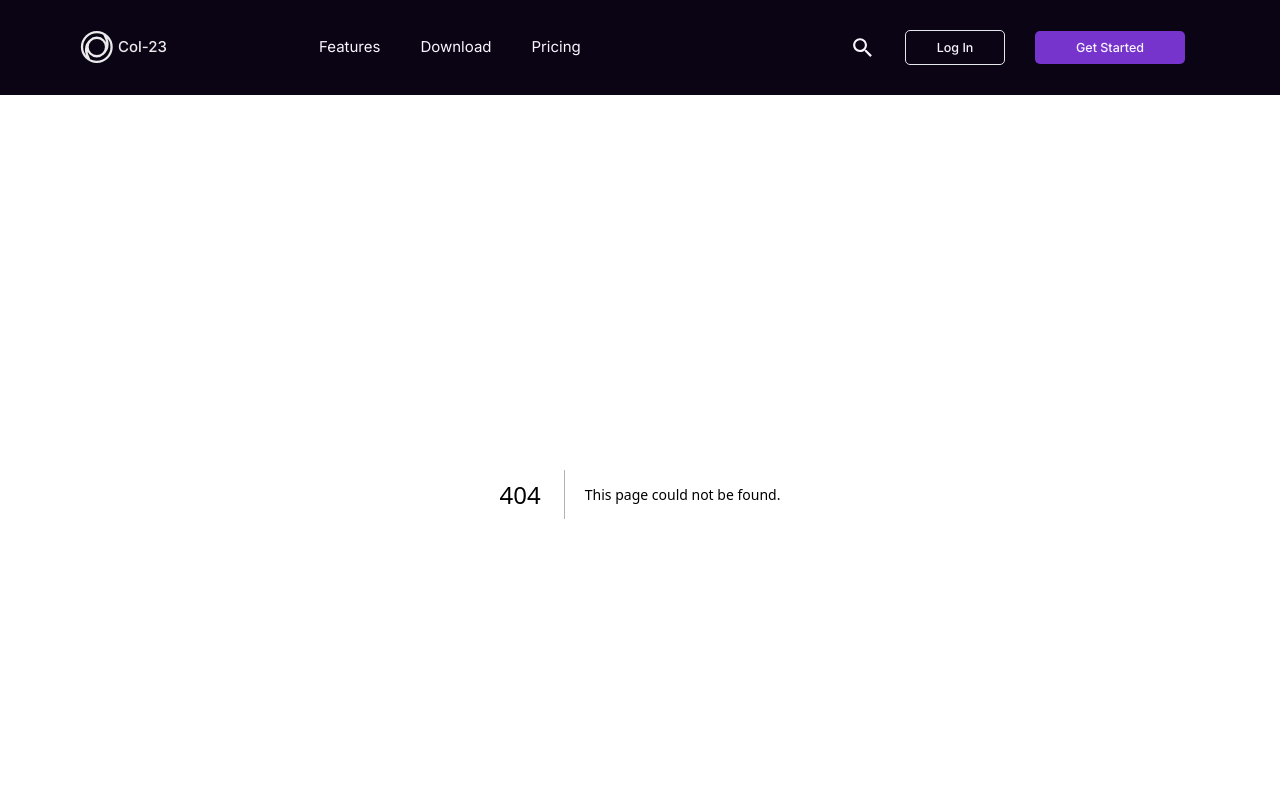
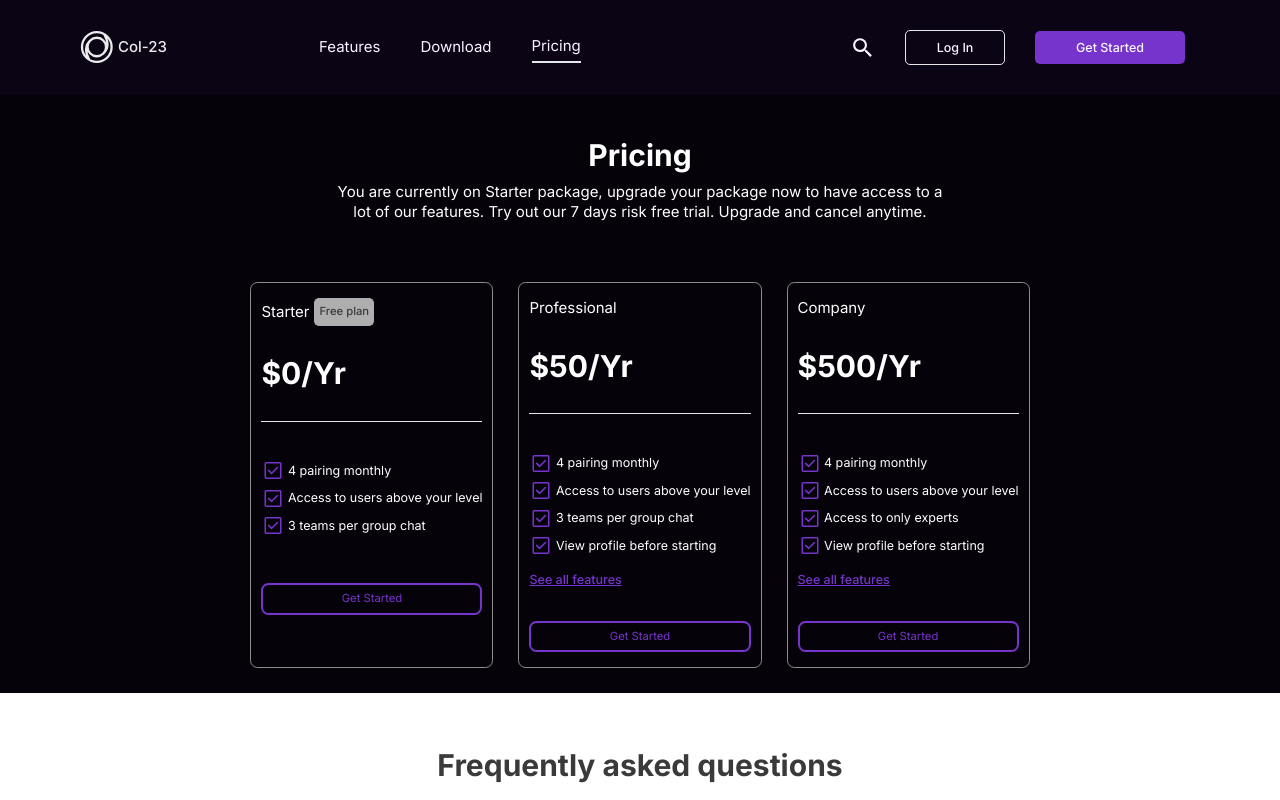
Before and after one commit to s8nclone/col-23, a Next.js app: page /pricing in a window 1280 px wide. Before the commit this address had no page. Shown: the top 800 px of the page. Built offline with nearby package versions, Linux system fonts and the light colour scheme.

Commit message:
feat: adding pricing page

```diff
--- /dev/null
+++ b/src/app/pricing/page.js
@@ -0,0 +1,22 @@
+import FaqSection from '@/components/FAQSection/FaqSection'
+import PricingPlans from '@/components/PricingPlans'
+import CollaborationTools from '@/components/collaborationTools'
+import React from 'react'
+
+const page = () => {
+    return (
+        <main className="bg-[#050209] py-4 ">
+            <div className="text-center text-white px-4 py-6 sm:py-14 sm:w-2/4 sm:mx-auto ">
+                <h1 className="text-4xl font-bold sm:text-5xl ">Pricing</h1>
+                <p className="text-lg sm:text-2xl mt-3 sm:mt-5">You are currently on Starter package, upgrade your package now to have access to a lot of our features.
+                    Try out our 7 days risk free trial. Upgrade and cancel anytime.
+                </p>
+            </div>
+            <PricingPlans />
+            <FaqSection />
+            <CollaborationTools />
+        </main>
+    )
+}
+
+export default page
--- a/src/components/NavItems/index.jsx
+++ b/src/components/NavItems/index.jsx
@@ -1,26 +1,29 @@
-import React from 'react'
+import React from "react"
+import Link from "next/link";
 import { IoMdSearch } from "react-icons/io";
+import { usePathname } from "next/navigation";
 
 const NavItems = ({ classname, toggleSearch}) => {
+    const pathname = usePathname();
 
     return (
         <div className={`p-6 sm:w-[80%] sm:flex sm:justify-between ${classname}`}>
 
             <ul className="gap-16 w-full sm:items-center text-[#F9F5FF] sm:flex ">
-                <div className="border-b sm:border-b-0 py-2 mt-4 sm:mt-0">
-                    <li className="text-xl sm:text-2xl w-full flex justify-between sm:hover:underline cursor-pointer ">Features</li>
+                <div className={`${pathname === "#" ? "sm:border-b-2 " : ''} border-b sm:border-b-0 py-2 mt-4 sm:mt-0`}>
+                    <Link href={"#"} className="text-xl sm:text-2xl w-full flex justify-between sm:hover:underline cursor-pointer ">Features</Link>
                 </div>
 
-                <div className="border-b sm:border-b-0 py-2 mt-4 sm:mt-0">
-                    <li className="text-xl sm:text-2xl w-full flex justify-between sm:hover:underline cursor-pointer ">Download</li>
+                <div className={`${pathname === "#" ? "sm:border-b-2 " : ''} border-b sm:border-b-0 py-2 mt-4 sm:mt-0`}>
+                    <Link href={"#"} className="text-xl sm:text-2xl w-full flex justify-between sm:hover:underline cursor-pointer ">Download</Link>
                 </div>
 
-                {/* <div className="border-b sm:border-b-0 py-2 mt-4 sm:mt-0">
-                    <li className="text-xl sm:text-2xl w-full sm:hover:underline cursor-pointer ">Dashboard</li>
+                {/* <div className={`${pathname === "#" ? "sm:border-b-2 " : ''} border-b sm:border-b-0 py-2 mt-4 sm:mt-0`}>
+                    <Link href={"#"} className="text-xl sm:text-2xl w-full sm:hover:underline cursor-pointer ">Dashboard</Link>
                 </div> */}
 
-                <div className="sm:border-b-0 py-2 mt-4 sm:mt-0">
-                    <li className="text-xl sm:text-2xl w-full flex justify-between sm:hover:underline cursor-pointer ">Pricing</li>
+                <div className={`${pathname === "/pricing" ? "sm:border-b-2 " : ''} sm:border-b-0 py-2 mt-4 sm:mt-0`}>
+                    <Link href={"/pricing"} className="text-xl sm:text-2xl w-full flex justify-between sm:hover:underline cursor-pointer ">Pricing</Link>
                 </div>
             </ul>
 
--- a/src/components/Navbar/index.jsx
+++ b/src/components/Navbar/index.jsx
@@ -3,7 +3,8 @@
 import React, { useState } from 'react'
 import Logo from '../Logo'
 import NavItems from '../NavItems';
-import styles from "./navbar.module.css"
+import styles from "./navbar.module.css";
+import Link from 'next/link';
 import SearchBar from '../SearchComponent';
 
 const Navbar = () => {
@@ -24,7 +25,7 @@ const Navbar = () => {
     return (
         <nav className="relative">
             <div className="flex relative bg-[#0B0415] px-4 py-10 sm:px-32 sm:py-6 justify-between items-center ">
-                <Logo className="sm:flex w-[10rem] gap-2 items-center text-2xl font-medium text-[#EBEBEB] " />
+                <Link href={"/"}><Logo className="sm:flex w-[10rem] gap-2 items-center text-2xl font-medium text-[#EBEBEB] " /></Link>
 
                 <div className={show ? `${styles.hamburger} ${styles.active} `: styles.hamburger} onClick={openDropdown}>
                     <div className={styles.bar}></div>
--- /dev/null
+++ b/src/components/PricingPlans/Plans.jsx
@@ -0,0 +1,52 @@
+import Image from 'next/image'
+import React from 'react'
+import checkbox from "/public/checkbox.png"
+
+export const PricingCard = ({ feature, seeFeatures, plan, price, freePlan }) => {
+    return (
+        <div className="flex flex-col gap-1 text-white border border-[#8D8D8D] rounded-xl px-4 py-6 hover:border-[#7734CC] ">
+            <div className="flex items-center gap-2 ">
+                <p className="text-lg font-bold sm:text-2xl sm:font-normal ">{plan}</p>
+                {freePlan}
+            </div>
+
+            <p className="text-4xl font-bold my-6 sm:my-12 sm:text-5xl ">{price}</p>
+
+            <hr className="h-4 sm:h-14" />
+
+            <div className="flex flex-col sm:gap-1 ">
+                <div className="flex gap-1 items-center ">
+                    <Image
+                        src={checkbox}
+                        alt="checkbox image"
+                    />
+                    <p className="text-lg sm:text-xl ">4 pairing monthly</p>
+                </div>
+                <div className="flex gap-1 items-center ">
+                    <Image
+                        src={checkbox}
+                        alt="checkbox image"
+                    />
+                    <p className="text-lg sm:text-xl ">Access to users above your level</p>
+                </div>
+                {feature}
+            </div>
+
+            <button className="text-left text-[#7734CC] text-lg sm:text-xl underline font-medium  mb-4 sm:mb-12 sm:mt-4 ">{seeFeatures}</button>
+
+            <button className="border sm:border-2 border-[#7734CC] text-[#7734CC] sm:text-lg bg-transparent p-2 rounded-xl hover:bg-[#7734CC] hover:text-white ">{"Get Started"}</button>
+        </div>
+    )
+}
+
+export const PricingFeature = ({ featureDesc }) => {
+    return (
+        <div className="flex gap-1 items-center ">
+            <Image
+                src={checkbox}
+                alt="checkbox image"
+            />
+            <p className="text-lg sm:text-xl ">{featureDesc}</p>
+        </div>
+    )
+}
--- /dev/null
+++ b/src/components/PricingPlans/index.jsx
@@ -0,0 +1,57 @@
+import React from "react"
+import { PricingCard, PricingFeature } from "./Plans"
+
+const PricingPlans = () => {
+    return (
+        <section className="m-4 px-2 py-6 flex flex-col gap-8 sm:flex-row sm:gap-10 sm:mx-auto sm:w-fit ">
+            <PricingCard
+                plan="Starter"
+                price="$0/Yr"
+                freePlan= {
+                    <span className="bg-[#AEAEAE] text-[#3A3A3A] text-sm sm:text-lg font-medium text-center p-2 rounded-lg ">Free plan</span>
+                }
+                feature={
+                    <>
+                        <PricingFeature
+                            featureDesc="3 teams per group chat"
+                        />
+                    </>
+                }
+            />
+            <PricingCard
+                plan="Professional"
+                price="$50/Yr"
+                feature={
+                    <>
+                        <PricingFeature
+                            featureDesc="3 teams per group chat"
+                        />
+                        <PricingFeature
+                            featureDesc="View profile before starting"
+                        />
+
+                    </>
+                }
+                seeFeatures="See all features"
+            />
+            <PricingCard
+                plan="Company"
+                price="$500/Yr"
+                feature={
+                    <>
+                        <PricingFeature
+                            featureDesc="Access to only experts"
+                        />
+                        <PricingFeature
+                            featureDesc="View profile before starting"
+                        />
+                    </>
+                }
+                seeFeatures="See all features"
+            />
+
+        </section>
+    )
+}
+
+export default PricingPlans
--- a/src/components/collaborationTools/index.jsx
+++ b/src/components/collaborationTools/index.jsx
@@ -41,12 +41,12 @@ const CollaborationTools = () => {
                     className="h-20 w-20 sm:h-32 sm:w-32"
                 />
                 <Image
-                    src={people}
+                    src={wavesphere}
                     alt="feature image"
                     className="h-20 w-20 sm:h-32 sm:w-32"
                 />
                 <Image
-                    src={wavesphere}
+                    src={people}
                     alt="feature image"
                     className="h-20 w-20 sm:h-32 sm:w-32"
                 />
```
Also changed, not shown: public/checkbox.png (added), src/app/page.js (indentation only), src/components/SearchComponent/index.jsx (renamed from src/components/SearchComponent/index.js).
